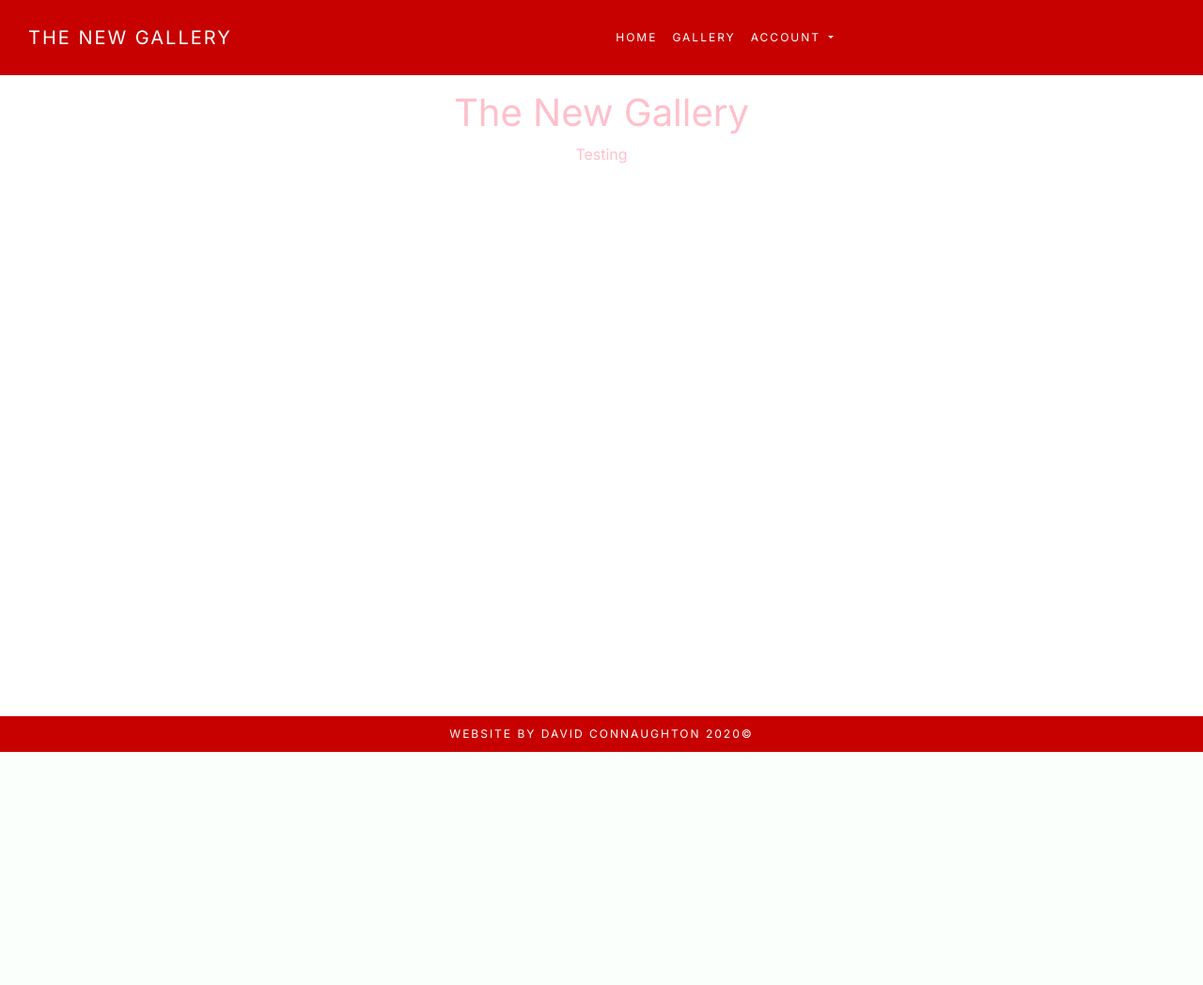
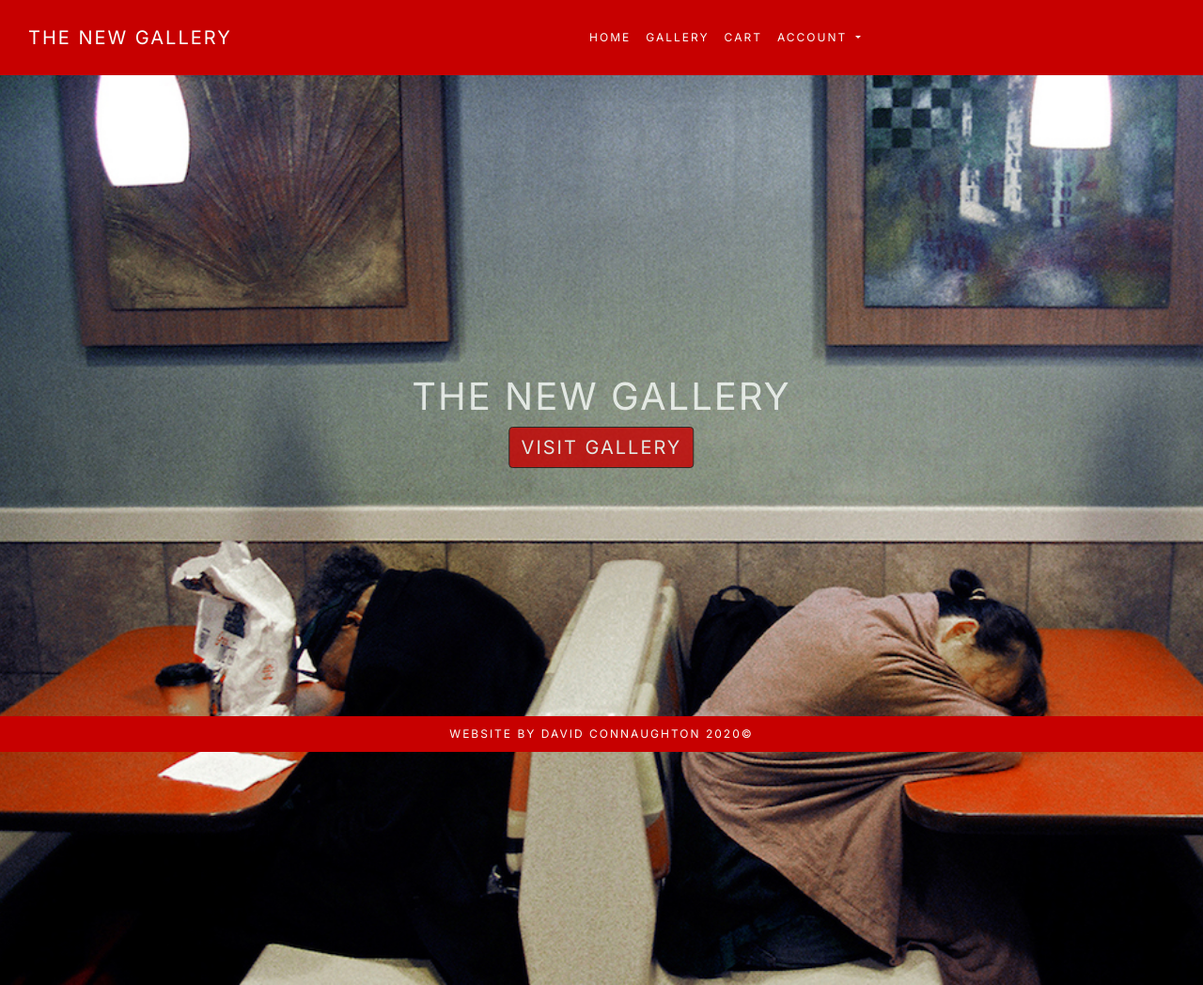
Before and after one commit to david-connaughton/the-new-gallery, a Django app: page / in a window 1280 px wide. Shown: the whole page at 94% size. Before the commit the page ends 800 px from the top, so only its background shows below. Run offline with Django 3.2, Linux system fonts and the light colour scheme; some libraries are stand-ins or nearby versions.

Commit message:
Added Background Image and styling to Home App

```diff
--- a/home/templates/home/index.html
+++ b/home/templates/home/index.html
@@ -2,8 +2,10 @@
 {% load static %}
 
 {% block content %}
-    <div class="container-fluid text-center mt-5 pt-5">
-        <h1>The New Gallery</h1>
-        <p>Testing</p>
+    <div class="container-fluid cover-image mt-5" id="cover">
+        <div class="cover-text">
+            <h1>The New Gallery</h1>
+            <a href="" class="btn btn-lg-warning home-button">Visit Gallery</a>
+        </div>
     </div>
 {% endblock %}
--- a/static/css/base.css
+++ b/static/css/base.css
@@ -1,5 +1,9 @@
 
 @import url('https://fonts.googleapis.com/css2?family=Inter&family=Work+Sans&display=swap');
+
+html {
+    height: 100%;
+}
 
 body {
     color: pink;
@@ -58,3 +62,44 @@ div.dropdown-menu.show {
     position: fixed;
     bottom: 0;
 }
+
+/*-----------------------Home Page*/
+
+.cover-image {
+    background-image: url('/media/home.jpg');
+    height: 1000px;
+    background-position: center;
+    background-repeat: no-repeat;
+    background-size: cover;
+    height: 1000px;
+    position: relative;
+}
+
+.cover-text {
+    text-align: center;
+    position: absolute;
+    top: 40%;
+    left: 50%;
+    transform: translate(-50%, -50%);
+    color: #FBFFFC;
+    opacity: 0.8;
+    text-transform: uppercase;
+    letter-spacing: 2px;
+}
+
+.home-button {
+    color:  #FBFFFC;
+    background-color: #c70000;
+    border-color: #141411;
+    font-size: 20px;
+    text-transform: uppercase;
+    text-decoration: none;
+}
+
+.home-button:hover,
+.home-button:active {
+    color: #FBFFFC;
+    background-color: #141411;
+    border-color: #BBE6CA;
+    text-decoration: none;
+}
--- a/templates/base.html
+++ b/templates/base.html
@@ -50,6 +50,9 @@
                             <li class="nav-item">
                                 <a class="nav-link" href="#">Gallery</a>
                             </li>
+                            <li class="nav-item">
+                                <a class="nav-link" href="#">Cart</a>
+                            </li>
                             <li class="nav-item dropdown">
                                 <a class="nav-link dropdown-toggle" href="#" id="navbarDropdown" role="button" data-toggle="dropdown" aria-haspopup="true" aria-expanded="false">
                                     Account
--- a/the_new_gallery/settings.py
+++ b/the_new_gallery/settings.py
@@ -124,3 +124,6 @@ USE_TZ = True
 
 STATIC_URL = '/static/'
 STATICFILES_DIRS = (os.path.join(BASE_DIR, 'static'),)
+
+MEDIA_URL = '/media/'
+MEDIA_ROOT = os.path.join(BASE_DIR, 'media')
--- a/the_new_gallery/urls.py
+++ b/the_new_gallery/urls.py
@@ -15,9 +15,11 @@ Including another URLconf
 """
 from django.contrib import admin
 from django.urls import path, include
+from django.conf import settings
+from django.conf.urls.static import static
 
 
 urlpatterns = [
     path('admin/', admin.site.urls),
     path('', include('home.urls')),
-]
+] + static(settings.MEDIA_URL, document_root=settings.MEDIA_ROOT)
```
Also changed, not shown: media/home.jpg (added).
